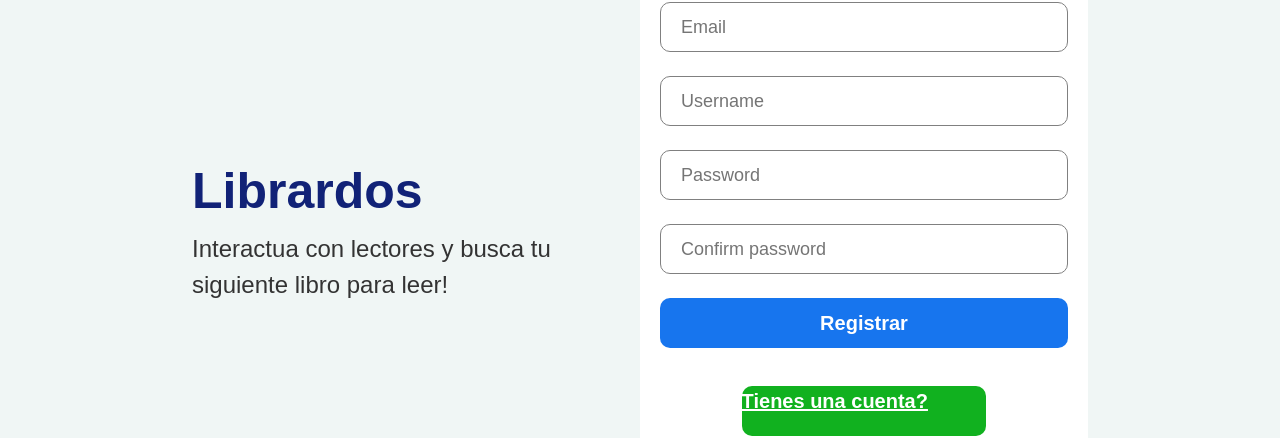
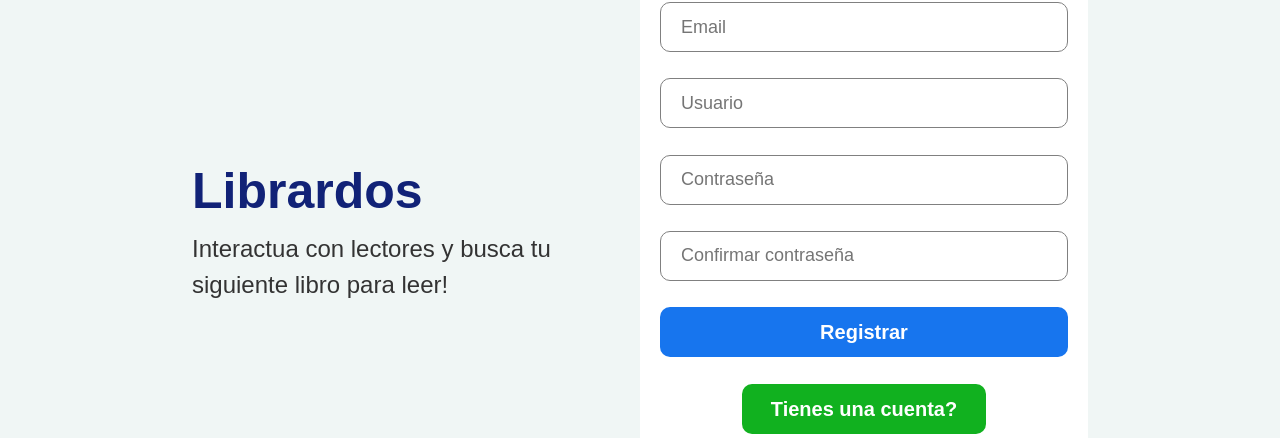
Before and after one commit to belfortep/librardos, a React (Create React App) app in the folder frontend/: page /register in a window 1280 px wide. Shown: the part 364-802 px from the top of the page. Built offline with nearby package versions, Linux system fonts and the light colour scheme.

Commit message:
Mejoro el register

```diff
--- a/frontend/src/pages/register/Register.jsx
+++ b/frontend/src/pages/register/Register.jsx
@@ -68,12 +68,12 @@ export const Register = () => {
           <div className="loginRight">
             <form onSubmit={handleSubmit} className="loginBox">
               <input id="email" placeholder="Email" type="email" onChange={handleChange} required className="loginInput" />
-              <input id="username" placeholder="Username" type="text" onChange={handleChange} required className="loginInput" />
-              <input id="password" placeholder="Password" type="password" onChange={handleChange} minLength="6" required className="loginInput" />
-              <input id="passwordAgain" placeholder="Confirm password" onChange={handleChange} type="password" minLength="6" required className="loginInput" />
+              <input id="username" placeholder="Usuario" type="text" onChange={handleChange} required className="loginInput" />
+              <input id="password" placeholder="Contraseña" type="password" onChange={handleChange} minLength="6" required className="loginInput" />
+              <input id="passwordAgain" placeholder="Confirmar contraseña" onChange={handleChange} type="password" minLength="6" required className="loginInput" />
               <button className="loginButton" type='submit'>Registrar</button>
-              <span className="loginForgot"></span>
-              <Link to={'/login/'} className="loginRegisterButton">Tienes una cuenta?</Link>
+              <button className="loginRegisterButton" type='submit'><Link to={'/login/'} style={{color:"white", textDecoration:"none"}} >Tienes una cuenta?</Link></button>
+
               <div className='Login' style={{ display: 'flex', justifyContent: 'center', alignItems: 'center', marginTop: '12px' }}>
 
                </div>
```
